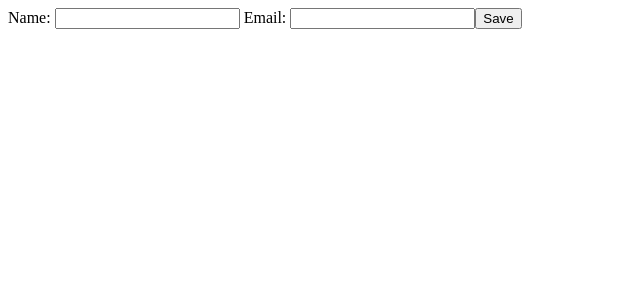
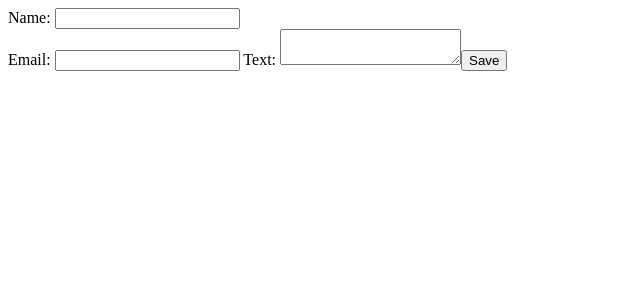
Before and after one commit to elyeslaiche/projectWebServicesLaiche, an Angular app: page /Contact in a window 1280 px wide. Shown: the top 300 px of the page, without its empty margins (0-640 px from the left). Built offline with nearby package versions, Linux system fonts and the light colour scheme.

Commit message:
Contact form fonctionnel

```diff
--- a/src/app/contact-form/contact-form.component.html
+++ b/src/app/contact-form/contact-form.component.html
@@ -1,3 +1,6 @@
 Name: <input type="text" [(ngModel)]="Name">
+<br />
 Email: <input type="text" [(ngModel)]="Email">
+
+Text: <textarea [(ngModel)]="Text"></textarea>
 <button (click)="validate()">Save</button>
```
